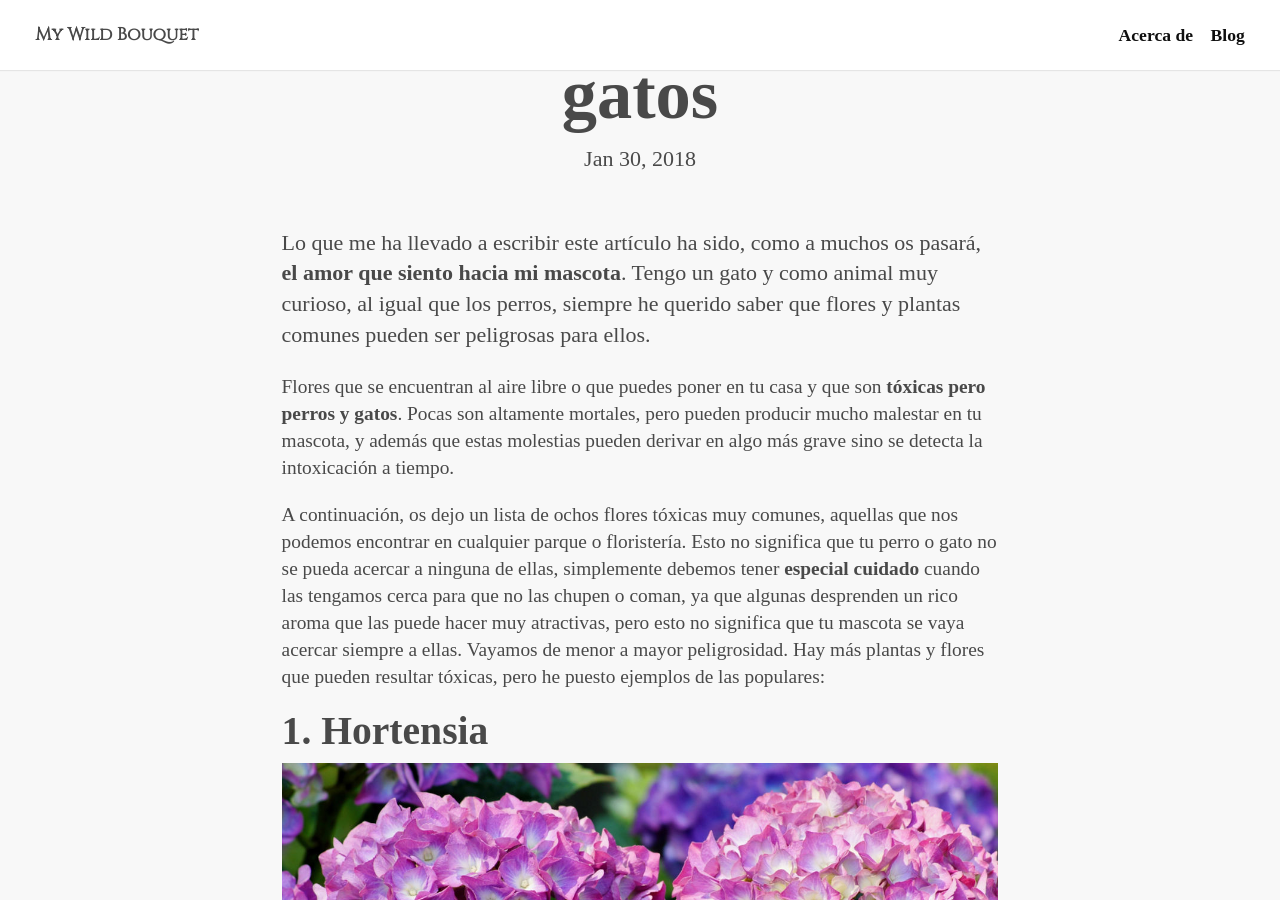
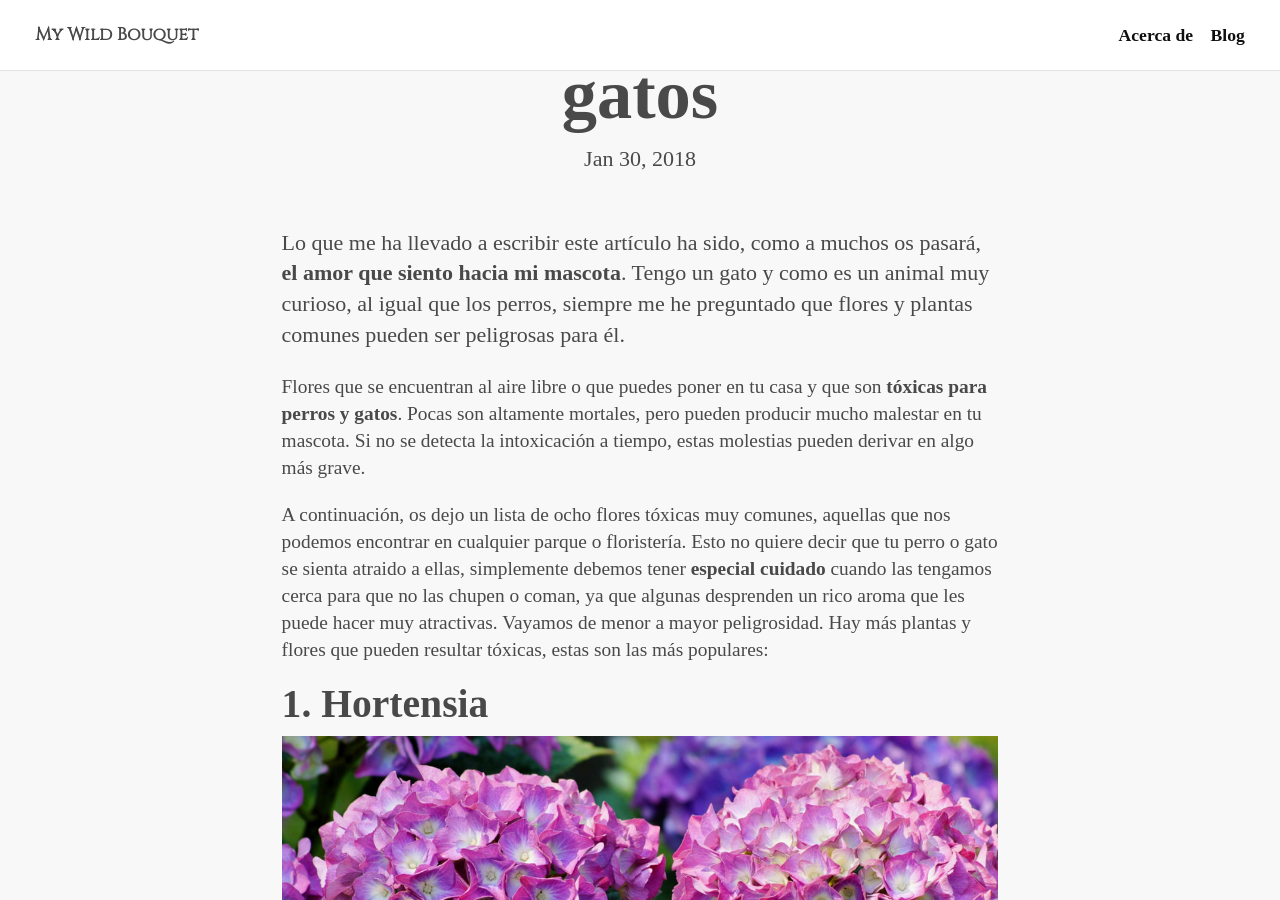
Before and after one commit to keyvanakbary/ramosilvestre.com, a Jekyll site: the page built from src/_posts/2018-01-30-flores-venenosas-para-perros-y-gatos.md, in a window 1280 px wide and 900 px high, scrolled down 869 px. Built offline with Jekyll 4.4.1, drawn with Linux system fonts in a browser that asks for light colours; some web fonts are replaced; some of the changed text lies outside the part shown.

Commit message:
Update 2018-01-30-flores-venenosas-para-perros-y-gatos.md

```diff
--- a/src/_posts/2018-01-30-flores-venenosas-para-perros-y-gatos.md
+++ b/src/_posts/2018-01-30-flores-venenosas-para-perros-y-gatos.md
@@ -9,57 +9,51 @@ tags:
   - Consejos
 ---
 
-Lo que me ha llevado a escribir este artículo ha sido, como a muchos os pasará, **el amor que siento hacia mi mascota**. Tengo un gato y como animal muy curioso, al igual que los perros, siempre he querido saber que flores y plantas comunes pueden ser peligrosas para ellos.
+Lo que me ha llevado a escribir este artículo ha sido, como a muchos os pasará, **el amor que siento hacia mi mascota**. Tengo un gato y como es un animal muy curioso, al igual que los perros, siempre me he preguntado que flores y plantas comunes pueden ser peligrosas para él.
 
-Flores que se encuentran al aire libre o que puedes poner en tu casa y que son **tóxicas pero perros y gatos**. Pocas son altamente mortales, pero pueden producir mucho malestar en tu mascota, y además que estas molestias pueden derivar en algo más grave sino se detecta la intoxicación a tiempo.
+Flores que se encuentran al aire libre o que puedes poner en tu casa y que son **tóxicas para perros y gatos**. Pocas son altamente mortales, pero pueden producir mucho malestar en tu mascota. Si no se detecta la intoxicación a tiempo, estas molestias pueden derivar en algo más grave.
 
-
-A continuación, os dejo un lista de ochos flores tóxicas muy comunes, aquellas que nos podemos encontrar en cualquier parque o floristería. Esto no significa que tu perro o gato no se pueda acercar a ninguna de ellas, simplemente debemos tener **especial cuidado** cuando las tengamos cerca para que no las chupen o coman, ya que algunas desprenden un rico aroma que las puede hacer muy atractivas, pero esto no significa que tu mascota se vaya acercar siempre a ellas. Vayamos de menor a mayor peligrosidad. Hay más plantas y flores que pueden resultar tóxicas, pero he puesto ejemplos de las populares:
+A continuación, os dejo un lista de ocho flores tóxicas muy comunes, aquellas que nos podemos encontrar en cualquier parque o floristería. Esto no quiere decir que tu perro o gato se sienta atraido a ellas, simplemente debemos tener **especial cuidado** cuando las tengamos cerca para que no las chupen o coman, ya que algunas desprenden un rico aroma que les puede hacer muy atractivas. Vayamos de menor a mayor peligrosidad. Hay más plantas y flores que pueden resultar tóxicas, estas son las más populares:
 
 ## 1. Hortensia
 
-![Flores venenosas para tu mascota](/assets/images/posts/hortensia-toxica-para-mascotas.jpg)
+![Hortensia](/assets/images/posts/hortensia-toxica-para-mascotas.jpg)
 
-Esta bella planta florece principalmente en primavera-verano y suele ser **muy común en España** por sus diferentes colores, por su belleza y su grandiosidad. Pero las hortensia si es ingerida por animales les produce vómitos, diarrea, inactividad y sueño.
+Esta bella planta florece principalmente en primavera-verano y suele ser **muy común en España** por sus diferentes colores, por su belleza y su grandiosidad. Pero las hortensias si es ingerida por animales les produce vómitos, diarrea, inactividad y sueño.
 
- ## 2. Gladiolo
+## 2. Gladiolo
 
- ![Flores venenosas para tu mascota](/assets/images/posts/gladiolo-toxico-para-perros-gatos.jpg)
+![Gladiolo](/assets/images/posts/gladiolo-toxico-para-perros-gatos.jpg)
 
 Flor muy fácil de encontar en floristerías. Son muy llamativas y al ser alargadas y vistosas son usadas en muchos arreglos florales. Pero para los perros y gatos es tóxica produciendo sueño, babeo y malestar general.
 
 
 ## 3. Tulipanes, narcisos y jacintos
 
-![Flores venenosas para tu mascota](/assets/images/posts/tulipanes-jacintos-narcisos-toxicos-para-mascotas.jpg)
+![Tulipanes, narcisos y jacintos](/assets/images/posts/tulipanes-jacintos-narcisos-toxicos-para-mascotas.jpg)
 
-Estas flores son muy populares y famosas. Las podrás encontrar en invierno-primavera en parques y decorando terrazas. El jacinto y narciso tienen un fuerte aroma y pueden ser muy llamativos para los perros y gatos. E**stas tres flores son un bulbo**, y estos pueden ser más tóxicos que la propia flor. Si es ingerido en una pequeña cantidad puede producir malestar general en el cuerpo de tu mascota, pero si es ingerido en grandes cantidades puede producir graves problemas cardíacos y respiratorios. Además, los narcisos también son muy tóxicos si son ingerido por los **humanos.**
+Estas flores son muy populares y famosas. Las podrás encontrar en invierno-primavera en parques y decorando terrazas. El jacinto y narciso tienen un fuerte aroma y pueden ser muy llamativos para los perros y gatos. **Estas tres flores son un bulbo**, y estos pueden ser más tóxicos que la propia flor. Si es ingerido en una pequeña cantidad puede producir malestar general en el cuerpo de tu mascota, pero si es ingerido en grandes cantidades puede producir graves problemas cardíacos y respiratorios. Además, los narcisos también son muy tóxicos si son ingeridos por **humanos.**
 
 ## 4. Amapola
 
-![Flores venenosas para tu mascota](/assets/images/posts/amapola-toxica-para-mascotas.jpg)
+![Amapola](/assets/images/posts/amapola-toxica-para-mascotas.jpg)
 
-Esta flor silvestre es muy común en primavera en cualquier campo o zona rural. Hay que tener especial cuidado con ella porque crece en cualquier sitio y simplemente con que nuestro gato o perro se acerque a ella ya les puede producir irritación de la piel, disminución del ritmo cardíaco, babeo y dilatación de las pupilas.
-
+Esta flor silvestre es muy común en primavera en cualquier campo o zona rural. Precaución con ella porque crece en cualquier sitio y simplemente con que nuestro gato o perro se acerque a ella ya les puede producir irritación de la piel, disminución del ritmo cardíaco, babeo y dilatación de las pupilas.
 
 ## 5. Lirio
 
-![Flores venenosas para tu mascota](/assets/images/posts/lirio-toxico-para-gato.jpg)
+![Lirios Tigre](/assets/images/posts/lirio-toxico-para-gato.jpg)
 
-Esta flor es especialmente peligrosa **para los gatos**. Hay diferentes tipos de lirios y no todos son tan peligrosos. Con los que tenemos que tener mucho cuidado con con los **lirios Tigre (como el de la foto), los asicáticos y lo lirios de día**. Si tu gato ingiere 2 o 3 pétalos, sus hojas o tallo es suficiente para causar problemas graves de envenamiento y si no es tratado a tiempo, producir la muerte rápidamente.
+Esta flor es especialmente peligrosa **para los gatos**. Hay diferentes tipos de lirios y no todos son tan peligrosos. Con los que tenemos que tener mucho cuidado son con los **lirios Tigre (como el de la foto), los asicáticos y los lirios de día**. Si tu gato ingiere de 2 o 3 pétalos, sus hojas o su tallo, es suficiente para causar problemas graves de envenamiento y si no es tratado a tiempo, producir la muerte rápidamente.
 
 Luego hay lirios, como los de Perú o los de la Paz, que no son tan tóxicos, producen irritación de lengua, garganta y esófago.
 
-
 ## 6. Azalea
 
-![Flores venenosas para tu mascota](/assets/images/posts/azalea-toxica-para-perros-gatos.jpg)
+![Azalea](/assets/images/posts/azalea-toxica-para-perros-gatos.jpg)
 
-La azalea es una de las plantas **más tóxicas que existen para tu mascota**. Ingerirla les puede producir mareos, babeos, vómitos y diarreas, y si no es tratada a tiempo, la intoxicación provocará a tu perro o gato estado de coma y posiblemente, la muerte.
-
-
+La azalea es una de las plantas **más tóxicas que existen para perros y gatos**. Ingerirla les puede producir mareos, babeos, vómitos y diarreas, y si no es tratada a tiempo, la intoxicación provocará que tu mascota entre en coma y posiblemente, la muerte.
 
 **RECUERDA:** Si crees que tu perro o gato ha estado en contacto con estas flores y presenta alguno de esto síntomas, acude rápidamente a tu veterinario. Un diagnóstico rápido es fundamental para que tu mascota se recupere lo antes posible y con las menos secuelas posibles.
 
-
 ![Flores venenosas para tu mascota](/assets/images/posts/flores-venenosas-perros-gatos.jpg)
```
